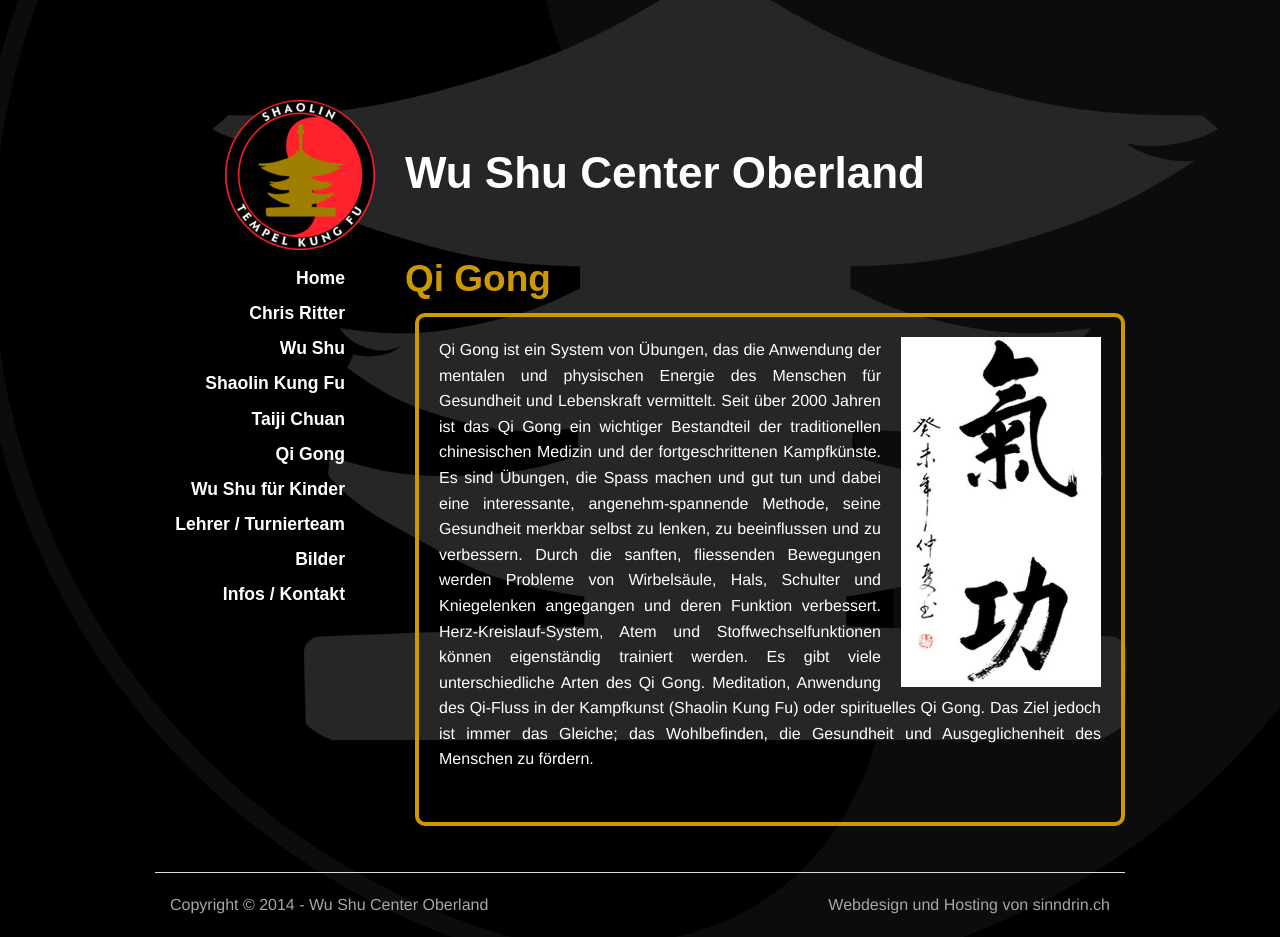
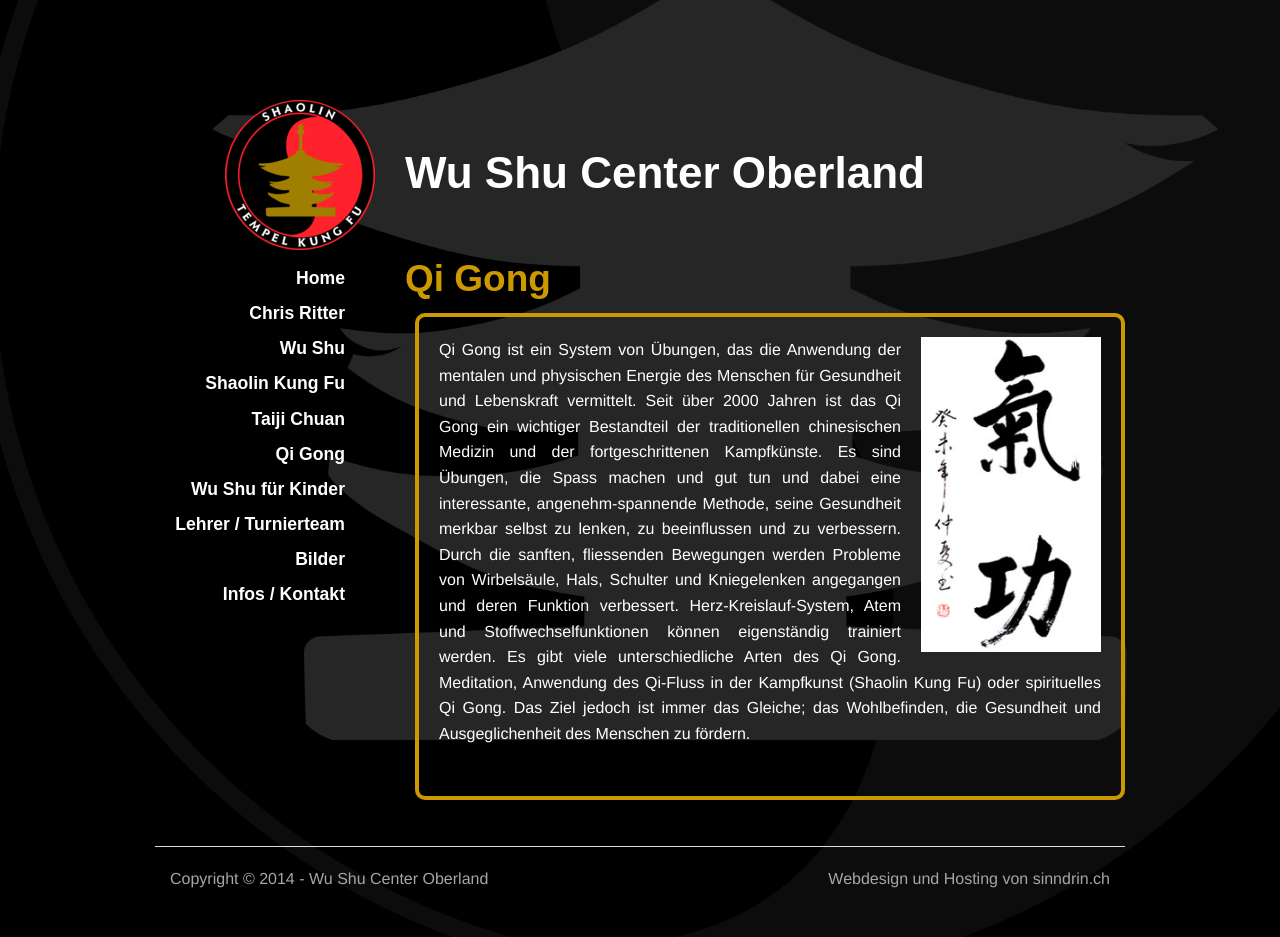
Before and after one commit to wu-shu/wu-shu.github.io, a Jekyll site: the page built from qi-gong/index.md, in a window 1280 px wide. Built offline with Jekyll 4.4.1, drawn with Linux system fonts in a browser that asks for light colours; some web fonts are replaced; Markdown is read by kramdown in place of the engine named in the settings; comment, search, counter and statistics services are not loaded; after the commit the page ends 912 px from its top, so only the background shows below that.

Commit message:
Qigong bild kleiner, link swisswushu

```diff
--- a/qi-gong/index.md
+++ b/qi-gong/index.md
@@ -3,7 +3,7 @@
 title: Qi Gong
 ---
 
-<img class="right" src="/images/qigong.jpg" alt="Qi Gong">Qi Gong ist ein System von Übungen, das die Anwendung der mentalen und physischen Energie des Menschen für Gesundheit und Lebenskraft vermittelt.
+<img class="right" src="/images/qigong.jpg" alt="Qi Gong" width="200px">Qi Gong ist ein System von Übungen, das die Anwendung der mentalen und physischen Energie des Menschen für Gesundheit und Lebenskraft vermittelt.
 Seit über 2000 Jahren ist das Qi Gong ein wichtiger Bestandteil der traditionellen chinesischen Medizin und der fortgeschrittenen Kampfkünste.
 Es sind Übungen, die Spass machen und gut tun und dabei eine interessante, angenehm-spannende Methode, seine Gesundheit merkbar selbst zu lenken, zu beeinflussen und zu verbessern. Durch die sanften, fliessenden Bewegungen werden Probleme von Wirbelsäule, Hals, Schulter und Kniegelenken angegangen und deren Funktion verbessert.
 Herz-Kreislauf-System, Atem und Stoffwechselfunktionen können eigenständig trainiert werden.
```
Also changed, not shown: lehrer-turnierteam/index.md (+1 -1 lines).
